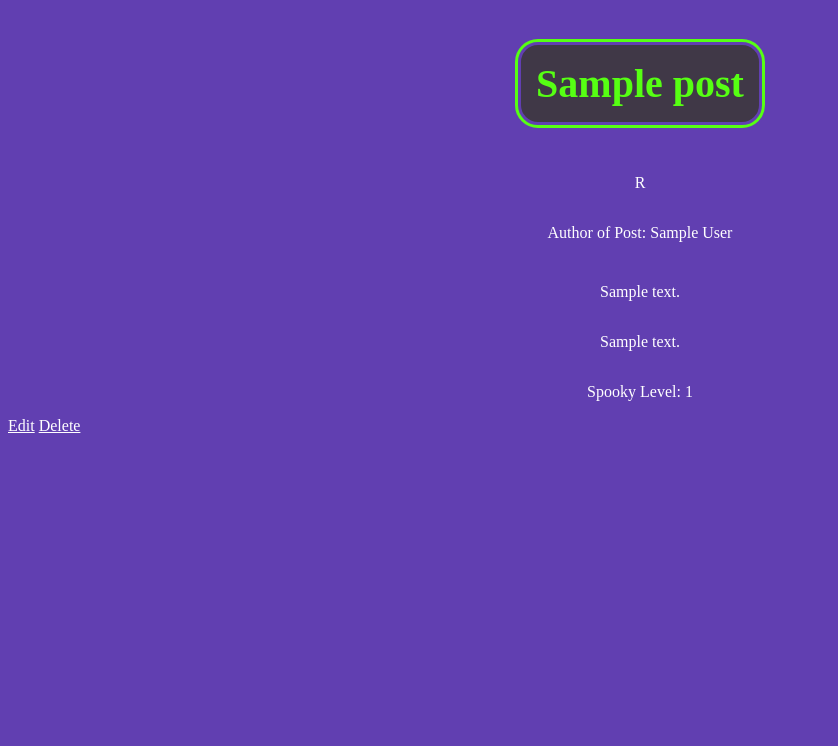
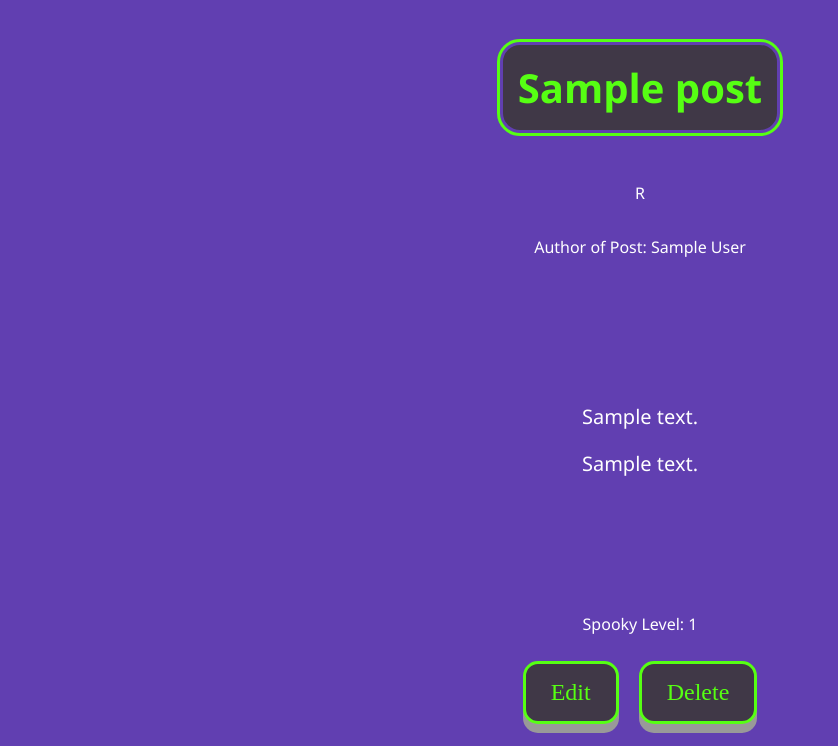
Before and after one commit to SullyDurgin/SEI-Unit-3-Project, a Django app: page /posts/1/ in a window 1280 px wide. Shown: the part 54-800 px from the top of the page, without its empty margins (0-838 px from the left). Run offline with Django 3.2, Linux system fonts and the light colour scheme; tables that the repository leaves empty hold one stand-in row (values such as "Sample post"); some libraries are stand-ins or nearby versions.

Commit message:
css for post detail

```diff
--- a/main_app/static/css/post-detail.css
+++ b/main_app/static/css/post-detail.css
@@ -28,8 +28,46 @@ h2 {
 }
 
   .post-container {
+    font-family: 'Segoe UI', Tahoma, Geneva, Verdana, sans-serif;
     display: flex;
     justify-content: center;
     align-items: center;
     flex-direction: column;
   }
+
+.post-des{
+font-size: 20px;
+  margin: 100px;
+
+}
+
+.buttons{
+  display: flex;
+  justify-content: center;
+}
+
+.btn {
+  display: inline-block;
+  padding: 15px 25px;
+  margin: 10px;
+  font-size: 24px;
+  cursor: pointer;
+  text-align: center;
+  text-decoration: none;
+  outline: none;
+  color: rgb(86, 255, 19);
+  background-color: rgb(64, 56, 71);
+  border: solid;
+  border-radius: 15px;
+  box-shadow: 0 9px #999;
+}
+
+.btn:hover {background-color: #3e8e41}
+
+.btn:active {
+  text-align: center;
+  flex-direction: row;
+  background-color: rgb(64, 56, 71);
+  box-shadow: 0 5px #666;
+  transform: translateY(4px);
+}
--- a/main_app/templates/main_app/posts_detail.html
+++ b/main_app/templates/main_app/posts_detail.html
@@ -12,11 +12,16 @@
 		<p>{{ posts.topic }}</p>
 		<p>Author of Post: {{ posts.author }}</p>
 	</div>
+	<div class="post-des">
 		<p>{{ posts.description }}</p>
 		<p>{{ posts.comment }}</p>
+		</div>
 		<p>Spooky Level: {{ posts.spookyLevel }}</p>
 </div>
+
+<div class="buttons">
 <a href="{% url 'posts_update' posts.id %}" class="btn warn">Edit</a>
 <a href="{% url 'posts_delete' posts.id %}" class="btn danger">Delete</a>
+</div>
 
 {% endblock %}
```
